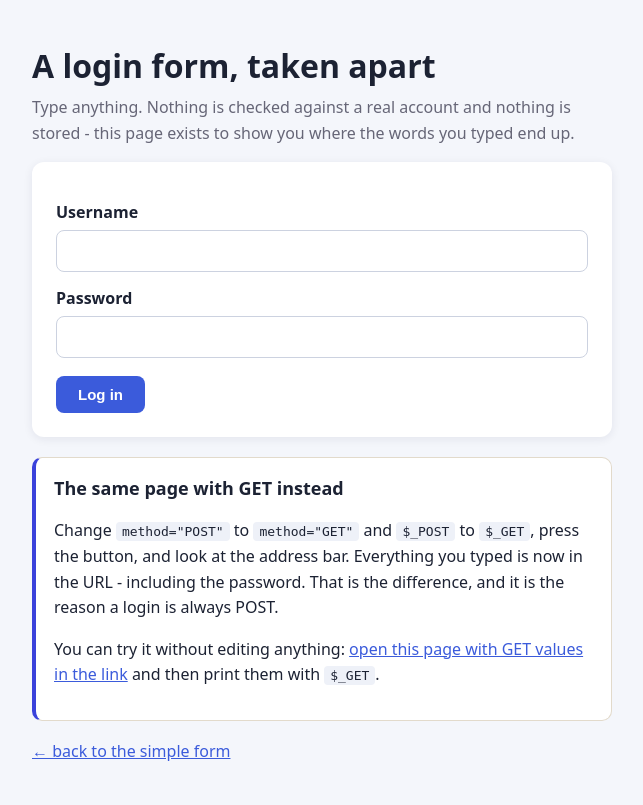
After one commit to Cizaro/Fatoma-jem3a, a PHP site: page /games/Php/08-forms/login-demo.php in a window 1280 px wide. The commit adds this page. Shown: the whole page, without its empty margins (318-961 px from the left). Run offline with PHP 8.4, Linux system fonts and the light colour scheme.

Commit message:
Add a login demo for $_POST, and spell out isset against empty
Today's session is arrays into $_POST, and the lesson had the two guards
listed next to each other without ever saying how they differ. A blank
box is the case that separates them: it is set, and it is empty. There
is a short table in section 6 now that says so.

08-forms/login-demo.php is the showcase that goes with it. It prints
what the server received, then print_r()s $_POST to show it is an
ordinary associative array, walks it with foreach, and offers the same
page via $_GET so the password turns up in the address bar. It prints
the password deliberately, and says in both the file header and on the
page that this is the one thing a real login must never do - hashing
and sessions belong to a later lesson and are not pretended at here.

Tested against a real PHP server on all four paths: first visit, a
filled submit, a blank submit, and the GET link.

Co-Authored-By: Claude Opus 5 <noreply@anthropic.com>

```diff
--- /dev/null
+++ b/Php/08-forms/login-demo.php
@@ -0,0 +1,131 @@
+<?php
+/*
+ * A login form, as a SHOWCASE of $_POST and associative arrays.
+ *
+ * Open:  http://localhost/<your folder>/login-demo.php   (XAMPP, Apache started)
+ *    or: php -S localhost:8000  then  /08-forms/login-demo.php
+ *
+ * ---------------------------------------------------------------------
+ * READ THIS BEFORE YOU COPY IT ANYWHERE
+ *
+ * This page prints the password back on the screen. That is the whole
+ * point of the demo - it shows that whatever was typed into the form
+ * arrives in PHP - and it is also the one thing a real login must never
+ * do. A real one hashes the password with password_hash(), compares with
+ * password_verify(), prints it nowhere, and keeps the user signed in with
+ * $_SESSION. None of that is here, on purpose: this is lesson 8, and all
+ * of it belongs to a later lesson.
+ * ---------------------------------------------------------------------
+ */
+
+// Empty on the first visit, so every line below works before anyone types.
+$username = "";
+$password = "";
+$sent     = false;
+$problems = [];
+
+// isset() asks: did this key arrive at all?
+// It is how the page knows which of its two runs this is.
+if (isset($_POST["login"])) {
+    $sent     = true;
+    $username = $_POST["username"] ?? "";
+    $password = $_POST["password"] ?? "";
+
+    // empty() asks: did it arrive with nothing useful in it?
+    // "" and "0" and a missing key are all empty. isset() is NOT the same:
+    // a box submitted blank is set, and empty.
+    if (empty($username)) { $problems[] = "You did not type a username."; }
+    if (empty($password)) { $problems[] = "You did not type a password."; }
+}
+?>
+<!DOCTYPE html>
+<html lang="en">
+<head>
+    <meta charset="UTF-8">
+    <title>Login demo - $_POST and associative arrays</title>
+    <link rel="stylesheet" href="style.css">
+</head>
+<body>
+
+<h1>A login form, taken apart</h1>
+<p class="sub">Type anything. Nothing is checked against a real account and
+   nothing is stored - this page exists to show you where the words you typed
+   end up.</p>
+
+<!-- action="" means: send it back to this same file -->
+<form action="" method="POST">
+    <label for="u">Username</label>
+    <!-- name="username" is the only part PHP ever sees. id is for CSS and JS. -->
+    <input type="text" id="u" name="username" value="<?php echo htmlspecialchars($username); ?>">
+
+    <label for="p">Password</label>
+    <input type="password" id="p" name="password">
+
+    <!-- the button has a name too, which is what isset() looks for above -->
+    <button type="submit" name="login" value="1">Log in</button>
+</form>
+
+<?php if ($sent): ?>
+
+    <?php if ($problems): ?>
+        <div class="box bad">
+            <h2>Not so fast</h2>
+            <ul>
+                <?php foreach ($problems as $p): ?>
+                    <li><?php echo htmlspecialchars($p); ?></li>
+                <?php endforeach; ?>
+            </ul>
+        </div>
+    <?php else: ?>
+        <div class="box good">
+            <h2>What the server received</h2>
+            <p>Username: <strong><?php echo htmlspecialchars($username); ?></strong></p>
+            <p>Password: <strong><?php echo htmlspecialchars($password); ?></strong></p>
+            <p class="warn">Printing a password is a demonstration, never a design.</p>
+        </div>
+    <?php endif; ?>
+
+    <div class="box">
+        <h2>$_POST is just an associative array</h2>
+        <p>Nothing magic happened. PHP built an array out of the form, using
+           each input's <code>name</code> as the key:</p>
+        <pre><?php print_r($_POST); ?></pre>
+
+        <p>So all three of these are the same idea, and the last one is the
+           one you have been writing since lesson 6:</p>
+        <pre><?php
+        echo '$_POST["username"]        gives  ' . htmlspecialchars($username) . "\n";
+        echo 'count($_POST)             gives  ' . count($_POST) . "\n";
+        echo 'array_keys($_POST)        gives  ' . implode(", ", array_keys($_POST)) . "\n";
+        ?></pre>
+
+        <p>And because it is an array, you can walk it:</p>
+        <pre><?php
+        foreach ($_POST as $key => $value) {
+            echo str_pad($key, 12) . " => " . htmlspecialchars($value) . "\n";
+        }
+        ?></pre>
+    </div>
+
+<?php endif; ?>
+
+<div class="box">
+    <h2>The same page with GET instead</h2>
+    <p>Change <code>method="POST"</code> to <code>method="GET"</code> and
+       <code>$_POST</code> to <code>$_GET</code>, press the button, and look at
+       the address bar. Everything you typed is now in the URL - including the
+       password. That is the difference, and it is the reason a login is always
+       POST.</p>
+    <p>You can try it without editing anything:
+       <a href="?username=fatima&amp;password=hunter2">open this page with GET values in the link</a>
+       and then print them with <code>$_GET</code>.</p>
+    <?php if (!empty($_GET)): ?>
+        <p>Right now <code>$_GET</code> holds:</p>
+        <pre><?php print_r($_GET); ?></pre>
+    <?php endif; ?>
+</div>
+
+<p><a href="form.php">&larr; back to the simple form</a></p>
+
+</body>
+</html>
--- a/Php/08-forms/style.css
+++ b/Php/08-forms/style.css
@@ -33,3 +33,13 @@ button:hover { background: #2f4bc0; }
 .errors ul { margin: 6px 0 0 18px; padding: 0; }
 code { background: #eef1f8; padding: 2px 6px; border-radius: 4px; }
 a { color: #3b5bdb; }
+
+/* --- added for login-demo.php --- */
+.box { background: #fff; border: 1px solid #e2dacb; border-left: 4px solid #3a42db;
+       border-radius: 10px; padding: 16px 18px; margin: 18px 0; }
+.box h2 { margin: 0 0 8px; font-size: 18px; }
+.box.good { border-left-color: #1c7f57; }
+.box.bad  { border-left-color: #dc5c33; }
+.box pre { background: #f5f3ec; border: 1px solid #e2dacb; border-radius: 8px;
+           padding: 12px 14px; overflow-x: auto; margin: 10px 0 0; }
+.warn { color: #dc5c33; font-size: 14px; }
--- a/Php/app/lessons/forms.html
+++ b/Php/app/lessons/forms.html
@@ -58,6 +58,10 @@ $name = $_POST[&quot;name&quot;] ?? &quot;&quot;;
 
 // empty() is true for &quot;&quot;, 0, null, and missing
 if (empty($_POST[&quot;name&quot;])) { $errors[] = &quot;Name is required&quot;; }</code></pre>
+<p>The two are not the same question, and the difference matters the moment someone presses the button with a box left blank:</p>
+<div class="tablewrap"><table><thead><tr><th></th><th>a blank box</th><th>a key that never arrived</th></tr></thead><tbody><tr><td><code>isset($_POST[&quot;name&quot;])</code></td><td><strong>true</strong> - it arrived, carrying &quot;&quot;</td><td>false</td></tr><tr><td><code>empty($_POST[&quot;name&quot;])</code></td><td><strong>true</strong></td><td>true</td></tr></tbody></table></div>
+<p>So <code>isset()</code> answers <em>did they press the button</em>, and <code>empty()</code> answers <em>did they actually type something</em>. A form that checks only the first one happily greets a visitor called nothing at all.</p>
+<blockquote><p><strong>See it working.</strong> <code>08-forms/login-demo.php</code> is a login form built as a showcase: it prints what the server received, dumps <code>$_POST</code> with <code>print_r()</code> so you can see it really is an associative array, walks it with <code>foreach</code>, and shows the same page done with <code>$_GET</code> so the password ends up in the address bar. It prints the password on purpose, to make the point - which is also the one thing a real login must never do.</p></blockquote>
 <h2>7. Validation — never trust the user</h2>
 <p>Client-side checks (<code>required</code> in HTML) can be bypassed. <strong>Always check again in PHP.</strong></p>
 <pre class="lang-php"><code>$errors = [];
```
Also changed, not shown: Php/08-forms/lesson.md (+20 -0 lines).
